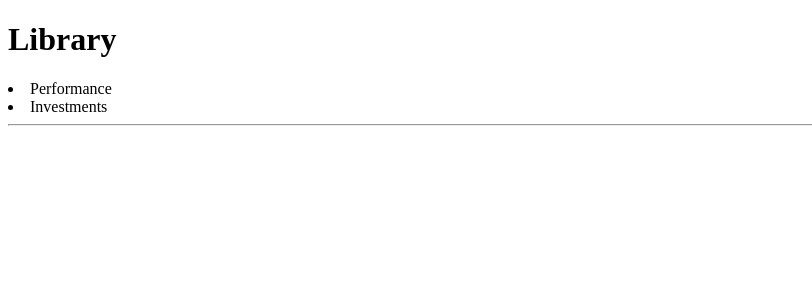
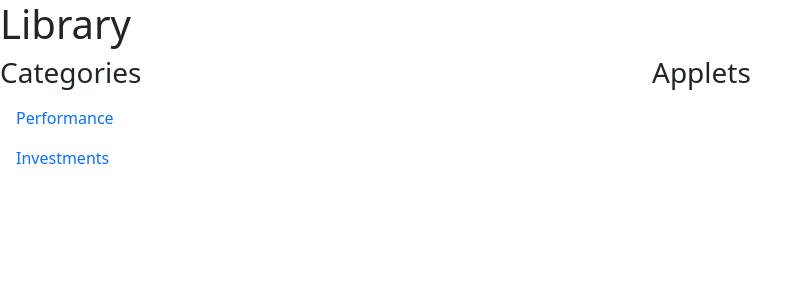
Before and after one commit to hadi-mirza/ic-v2, an Angular app: page / in a window 1280 px wide. Shown: the top 300 px of the page, without its empty margins (0-812 px from the left). Built offline with nearby package versions, Linux system fonts and the light colour scheme.

Commit message:
add bootstrap

```diff
--- a/src/app/app.component.html
+++ b/src/app/app.component.html
@@ -1,17 +1,26 @@
 <h1>Library</h1>
-<div *ngFor="let category of categories">
-    <li (click)="setCategory(category)">
-      {{ category }}
-    </li>
+<div class="row flex-row">
+  <div class="col">
+    <h3>Categories</h3>
+    <ul class="nav nav-pills flex-column">
+      <div *ngFor="let category of categories">
+        <li class="nav-item" (click)="setCategory(category)">
+          <button class="nav-link text-start">
+            {{ category }}
+          </button>
+        </li>
+      </div>
+    </ul>
   </div>
-
-  <hr />
-
-  <div>
+  <div class="col">
+    <h3>Applets</h3>
     {{ getApplets() }}
     <div *ngFor="let applet of applets">
-      <li>
-        {{ applet }}
-      </li>
+      <div class="card mb-3">
+        <div class="card-header">
+          {{ applet }}
+        </div>
+      </div>
     </div>
   </div>
+</div>
--- a/src/app/app.component.ts
+++ b/src/app/app.component.ts
@@ -1,55 +1,57 @@
-import { Component, OnInit} from '@angular/core';
+import { Component, OnInit } from '@angular/core';
 import { isBoolean, mapValues, uniq } from 'lodash';
 
 @Component({
   selector: 'app-root',
   templateUrl: './app.component.html',
-  styleUrls: ['./app.component.css']
+  styleUrls: ['./app.component.css'],
 })
-export class AppComponent implements OnInit{
-  title = 'angular-crash';
-  lib = { categories: [
-    'Performance', 'Investments', 'Operations' ],
-    applets: [ {
+export class AppComponent implements OnInit {
+  lib = {
+    categories: ['Performance', 'Investments', 'Operations'],
+    applets: [
+      {
         name: 'Performance Snapshot',
-    categories: ['Performance'] },
+        categories: ['Performance'],
+      },
       {
-    name: 'Commitment Widget', categories: ['Investments']
-    }, {
+        name: 'Commitment Widget',
+        categories: ['Investments'],
+      },
+      {
         name: 'CMS',
-    categories: ['Investments', 'Performance' ] }
-    ] };
+        categories: ['Investments', 'Performance'],
+      },
+    ],
+  };
 
   // For transforming the model, create a new model within the getModel() function: https://opensource.com/article/20/5/data-modeling-javascript
 
-    categories: any = []
-    applets: any = []
-    selectedCategory: string = ''
+  categories: any = [];
+  applets: any = [];
+  selectedCategory: string = '';
 
   getModel() {
-      let arr: any = []
-      this.lib.applets.forEach(x => {
-        x.categories.forEach(j => {
-          arr.push(j)
-        })
-      })
-      this.categories = uniq(arr)
+    let arr: any = [];
+    this.lib.applets.forEach((x) => {
+      x.categories.forEach((j) => {
+        arr.push(j);
+      });
+    });
+    this.categories = uniq(arr);
   }
 
   getApplets() {
     this.lib.applets.forEach((x: any) => {
-        // console.log(x.categories, this.selectedCategory)
       if (x.categories.includes(this.selectedCategory)) {
-          this.applets.push(x.name)
+        this.applets.push(x.name);
       }
-        // console.log('applets :', this.applets)
-      })
-
+    });
   }
 
   setCategory(category: string) {
-      this.applets = []
-      this.selectedCategory = category
+    this.applets = [];
+    this.selectedCategory = category;
     // console.log(this.selectedCategory)
     // if (this.selectedCategory === '') {
     //   this.selectedCategory = this.categories[0]
@@ -61,8 +63,8 @@ export class AppComponent implements OnInit{
   }
 
   ngOnInit(): void {
-      this.getModel()
-      this.getApplets()
+    this.getModel();
+    this.getApplets();
     // let onLoad = this.categories[0].toString()
     // console.log(onLoad)
     // this.selectedCategory = onLoad
--- a/src/index.html
+++ b/src/index.html
@@ -1,11 +1,17 @@
-<!doctype html>
+<!DOCTYPE html>
 <html lang="en">
   <head>
-  <meta charset="utf-8">
+    <meta charset="utf-8" />
     <title>AngularCrash</title>
-  <base href="/">
-  <meta name="viewport" content="width=device-width, initial-scale=1">
-  <link rel="icon" type="image/x-icon" href="favicon.ico">
+    <base href="/" />
+    <meta name="viewport" content="width=device-width, initial-scale=1" />
+    <link rel="icon" type="image/x-icon" href="favicon.ico" />
+    <link
+      href="https://cdn.jsdelivr.net/npm/bootstrap@5.1.3/dist/css/bootstrap.min.css"
+      rel="stylesheet"
+      integrity="sha384-1BmE4kWBq78iYhFldvKuhfTAU6auU8tT94WrHftjDbrCEXSU1oBoqyl2QvZ6jIW3"
+      crossorigin="anonymous"
+    />
   </head>
   <body>
     <app-root></app-root>
```
Lines whose indentation alone changed are shown as unchanged.
